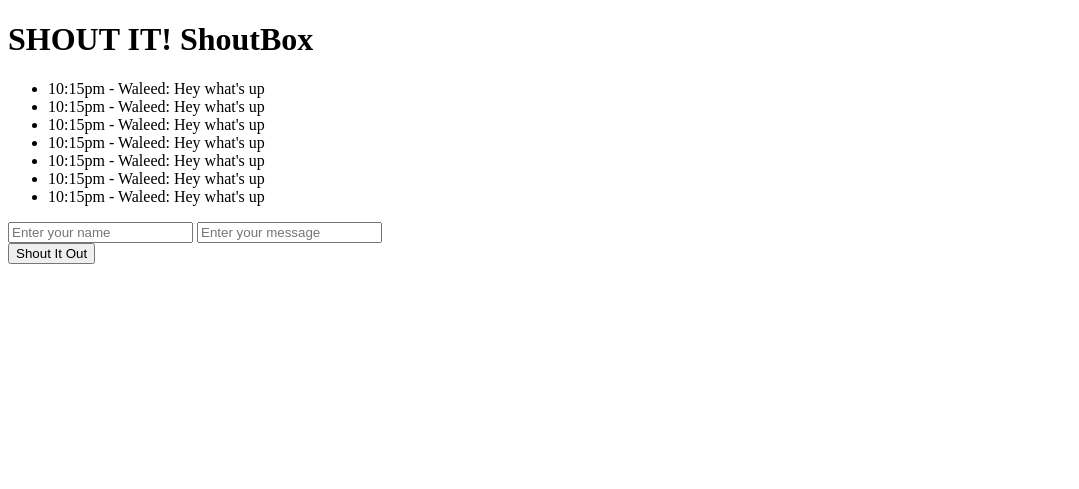
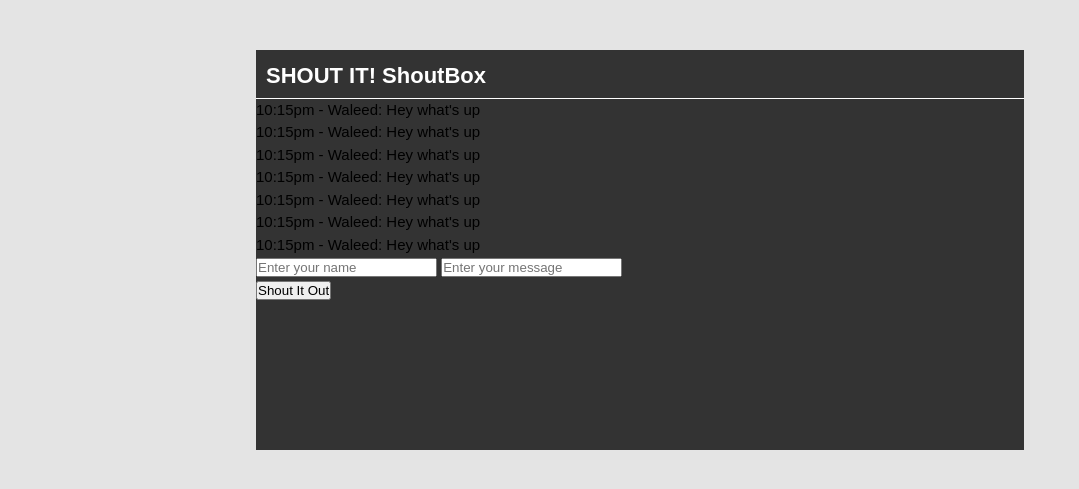
Before and after one commit to waleedrehman31/PHP-mini-projects, a PHP site: page / in a window 1280 px wide. Shown: the top 489 px of the page, without its empty margins (0-1079 px from the left). Run offline with PHP 8.4, Linux system fonts and the light colour scheme.

Commit message:
Cleaning HTML file

```diff
--- a/shout_out_done/css/style.css
+++ b/shout_out_done/css/style.css
@@ -0,0 +1,26 @@
+* {
+	margin: 0;
+	padding: 0;
+}
+
+body {
+	font-family: arial;
+	font-size: 15px;
+	line-height: 1.5em;
+	background-color: #e4e4e4;
+}
+
+.container {
+	background-color: #333333;
+	margin: 50px auto;
+	overflow: auto;
+	width: 60%;
+	min-height: 400px;
+}
+
+header h1 {
+	color: white;
+	font-size: 22px;
+	padding: 15px 0 10px 10px;
+	border-bottom: 1px solid white;
+}
--- a/shout_out_done/index.php
+++ b/shout_out_done/index.php
@@ -3,7 +3,7 @@
 <head>
 	<meta charset="utf-8">
 	<title>SHOUT OUT</title>
-	<link rel="stylesheet" type="text/css" href="./css/style.css">
+	<link rel="stylesheet" type="text/css" href="./css/style.css" />
 </head>
 <body>
 	<div class="container">
@@ -23,10 +23,10 @@
 		</div>
 		<div id="input">
 			<form method="POST" action="process.php">
-				<input type="text" name="name" id="name" placeholder="Enter your name">
-				<input type="text" name="message" id="message" placeholder="Enter your message">
-				<br>
-				<input class="shout-button" type="submit" name="submit" value="Shout It Out">
+				<input type="text" name="name" id="name" placeholder="Enter your name" />
+				<input type="text" name="message" id="message" placeholder="Enter your message" />
+				<br />
+				<input class="shout-button" type="submit" name="submit" value="Shout It Out" />
 			</form>
 		</div>
 	</div>
```
